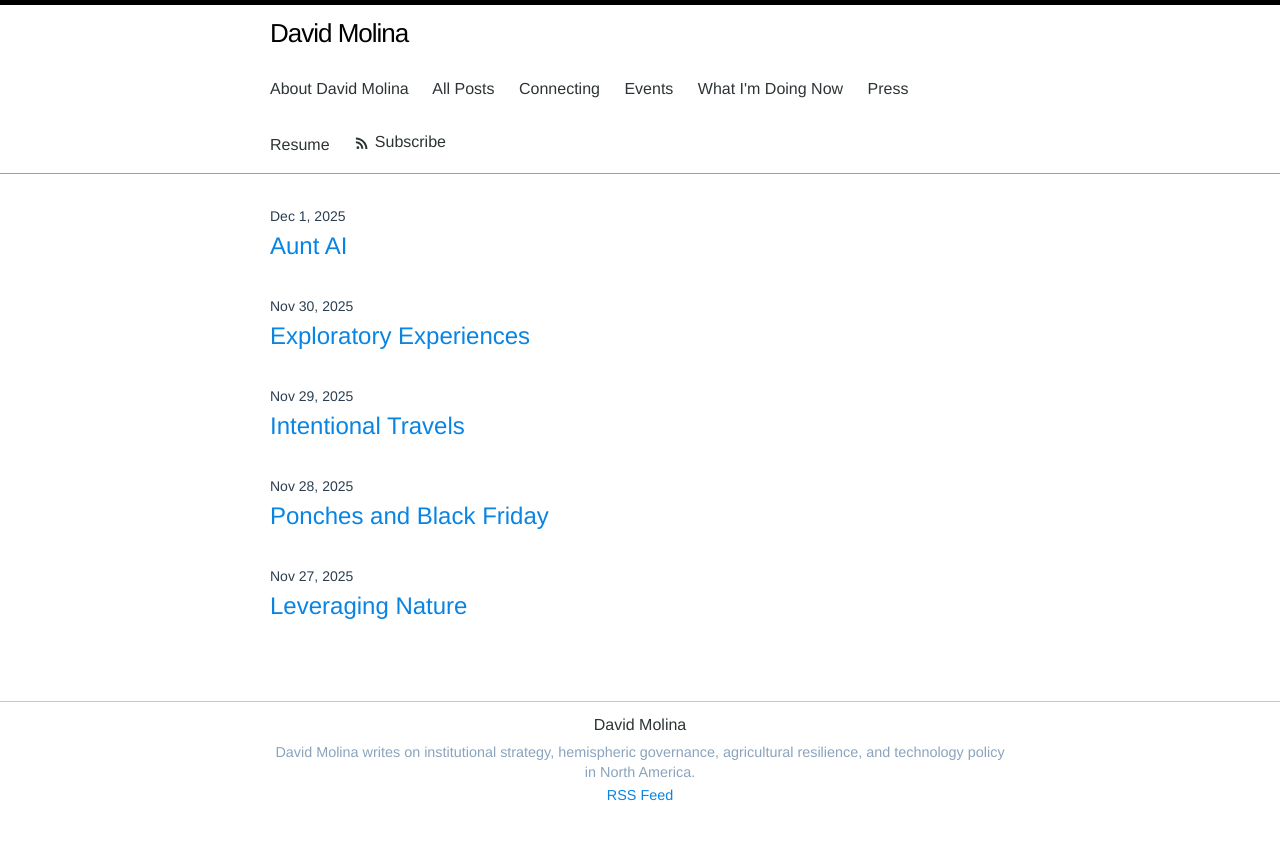
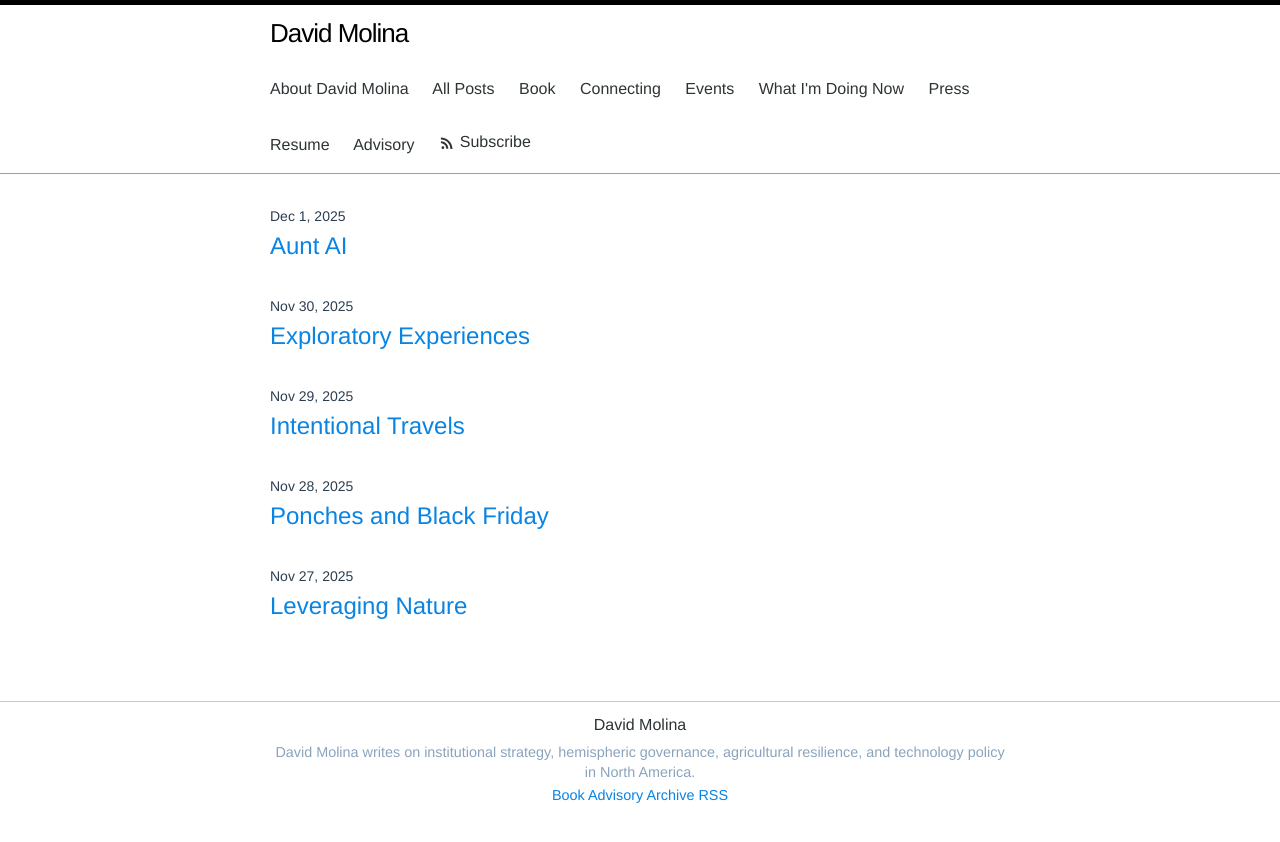
Before and after one commit to davidmolina/davidmolina.github.io, a Jekyll site: the page built from index.html, in a window 1280 px wide. Shown: the top 842 px of the page. Built offline with Jekyll 4.4.1, drawn with Linux system fonts in a browser that asks for light colours.

Commit message:
Update site navigation links

```diff
--- a/_includes/footer.html
+++ b/_includes/footer.html
@@ -5,7 +5,10 @@
       <h2 class="footer-heading">{{ site.title }}</h2>
       <p>{{ site.description }}</p>
       <p class="footer-links">
-        <a href="{{ "/feed.xml" | relative_url }}">RSS Feed</a>
+        <a href="https://www.principlesofmeslo.com" target="_blank" rel="noopener noreferrer">Book</a>
+        <a href="https://www.molinas.consulting" target="_blank" rel="noopener noreferrer">Advisory</a>
+        <a href="{{ "/archive/" | relative_url }}">Archive</a>
+        <a href="{{ "/feed.xml" | relative_url }}">RSS</a>
       </p>
 
       {% if site.subscribe_endpoint and site.subscribe_endpoint != "" %}
--- a/_includes/header.html
+++ b/_includes/header.html
@@ -16,9 +16,17 @@
       <div class="trigger">
         {% for my_page in site.pages %}
           {% if my_page.title %}
+          {% if my_page.title == "Connecting" %}
+          <a class="page-link" href="https://www.principlesofmeslo.com" target="_blank" rel="noopener noreferrer">
+            Book
+          </a>
+          {% endif %}
           <a class="page-link" href="{{ my_page.url | prepend: site.baseurl }}">{{ my_page.title }}</a>
           {% endif %}
         {% endfor %}
+        <a class="page-link" href="https://www.molinas.consulting" target="_blank" rel="noopener noreferrer">
+          Advisory
+        </a>
         <a class="page-link page-link-subscribe" href="{{ "/feed.xml" | relative_url }}" aria-label="Subscribe via RSS">
           <svg class="rss-icon" viewBox="0 0 24 24" aria-hidden="true" focusable="false">
             <path d="M6.18 17.82a2.18 2.18 0 1 0 0 4.36 2.18 2.18 0 0 0 0-4.36zm-3.18-8v3.27c4.68 0 8.48 3.8 8.48 8.48h3.27c0-6.49-5.26-11.75-11.75-11.75zm0-6v3.27c8.29 0 15.02 6.73 15.02 15.02h3.27c0-10.09-8.2-18.29-18.29-18.29z"/>
```
